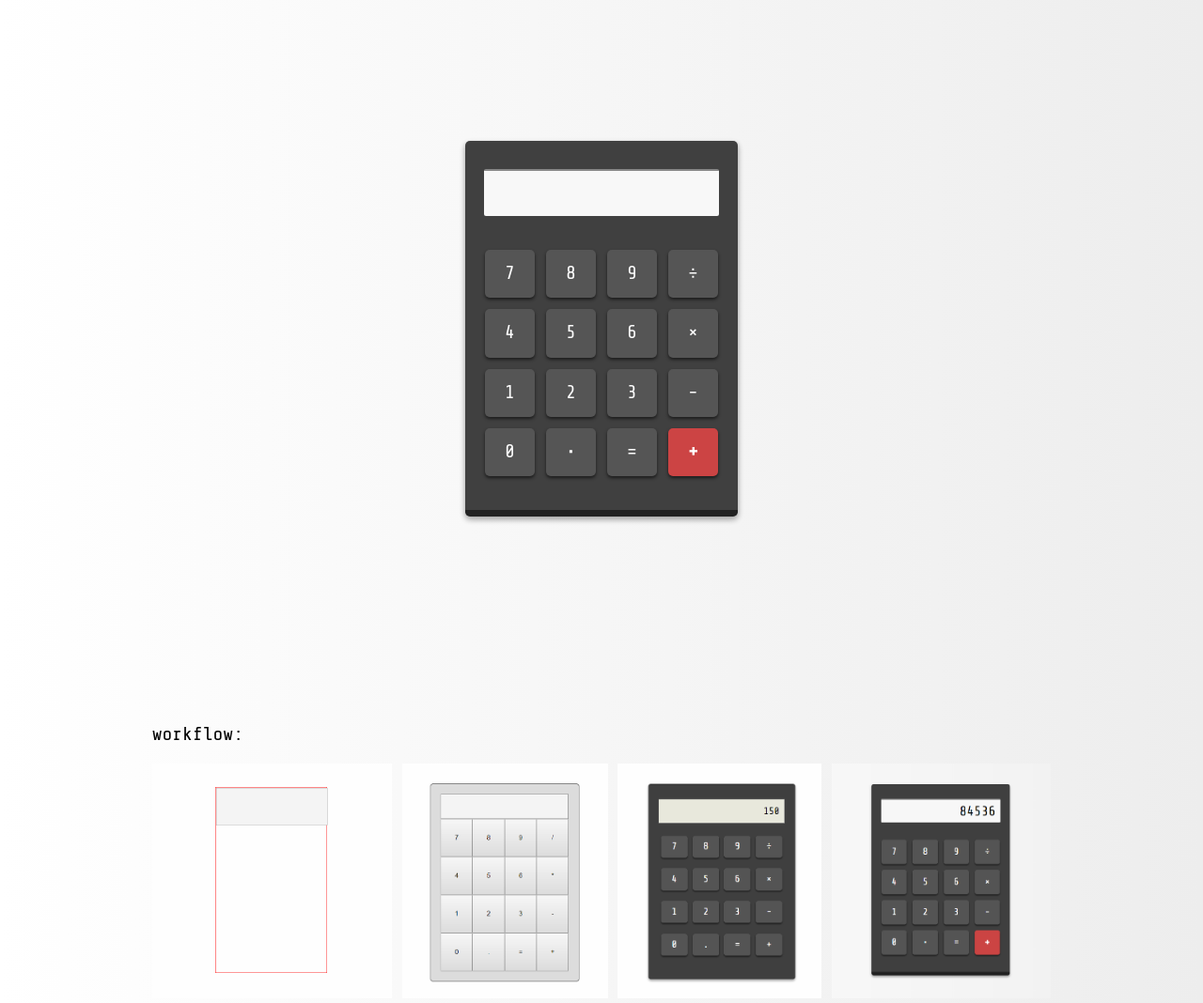
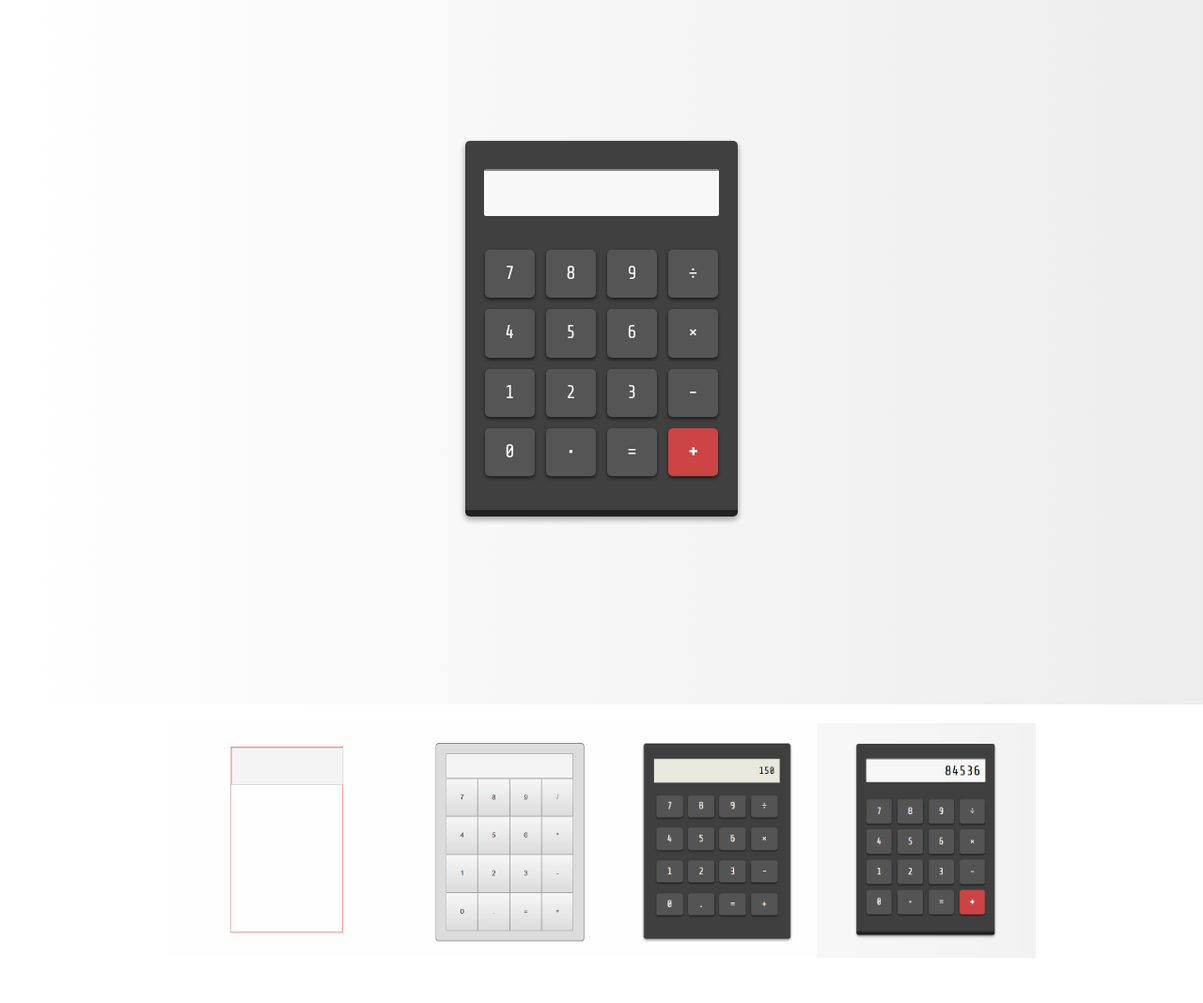
Before and after one commit to ullizen/dailyui, a plain HTML site: page calculator.html in a window 1280 px wide. Shown: the whole page at 94% size. After the commit the page ends 1040 px from the top, so only its background shows below. Drawn offline with nearby package versions, Linux system fonts and the light colour scheme.

Commit message:
Updated wip area

```diff
--- a/calculator.html
+++ b/calculator.html
@@ -109,6 +109,13 @@
 
 		.wip {
 			margin-top: 200px;
+			display: flex;
+			align-items: center;
+			justify-content: center;
+			padding: 20px;
+			flex-wrap: wrap;
+			background: white;
+			width: 100%;
 		}
 
 		.wip img {
@@ -152,7 +159,6 @@
 </div>
 
 <div class="wip">
-<p>workflow:</p>
 	<img src="img/01.png">
 	<img src="img/02.png">
 	<img src="img/03.png">
```
